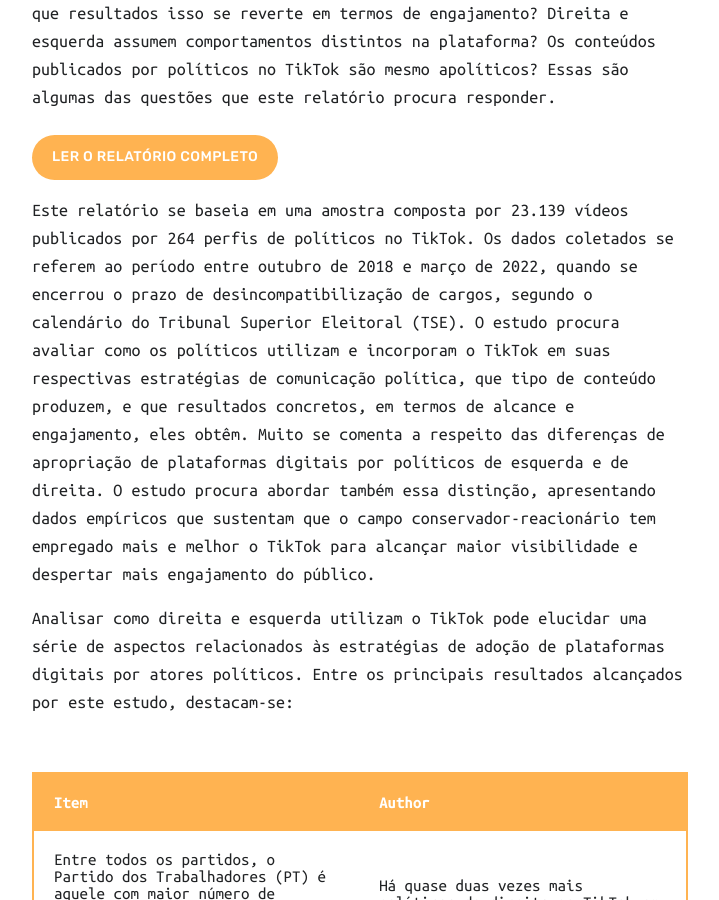
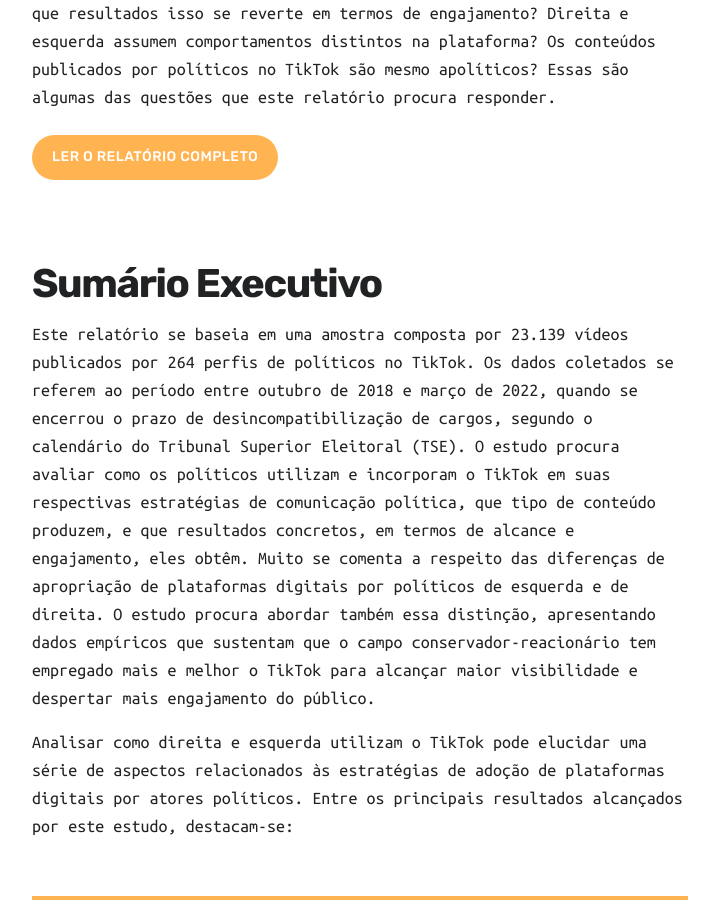
Before and after one commit to coLAB-UFF/ddoslab, a Jekyll site: the page built from _projects/2022-07-01-demo-project.md, in a window 1280 px wide and 900 px high, scrolled down 1771 px. Shown: the whole window, without its empty margins (38-757 px from the left). Built offline with Jekyll 4.4.1, drawn with Linux system fonts in a browser that asks for light colours; nearby versions of some CDN libraries.

Commit message:
Update 2022-07-01-demo-project.md

```diff
--- a/_projects/2022-07-01-demo-project.md
+++ b/_projects/2022-07-01-demo-project.md
@@ -13,7 +13,7 @@
   - data_tiktok_report5.jpg
 ---
 
-[![DOI:10.56465/ddoslab.2022.001](http://img.shields.io/badge/DOI-10.56465/ddoslab.2022.001-FFB351.svg)](https://dx.doi.org/10.56465/ddoslab.2022.001)
+[![DOI:10.56465/ddoslab.2022.001](http://img.shields.io/badge/DOI-10.56465/ddoslab.2022.001-FFB351.svg height="20")](https://dx.doi.org/10.56465/ddoslab.2022.001)
 
 ![](/images/data_tiktok_report.jpg)
 
@@ -21,11 +21,13 @@
 
 <a href="https://dx.doi.org/10.56465/ddoslab.2022.001" class="button--fill">Ler o relatório completo</a>
 
+### Sumário Executivo
+
 Este relatório se baseia em uma amostra composta por 23.139 vídeos publicados por 264 perfis de políticos no TikTok. Os dados coletados se referem ao período entre outubro de 2018 e março de 2022, quando se encerrou o prazo de desincompatibilização de cargos, segundo o calendário do Tribunal Superior Eleitoral (TSE). O estudo procura avaliar como os políticos utilizam e incorporam o TikTok em suas respectivas estratégias de comunicação política, que tipo de conteúdo produzem, e que resultados concretos, em termos de alcance e engajamento, eles obtêm. Muito se comenta a respeito das diferenças de apropriação de plataformas digitais por políticos de esquerda e de direita. O estudo procura abordar também essa distinção, apresentando dados empíricos que sustentam que o campo conservador-reacionário tem empregado mais e melhor o TikTok para alcançar maior visibilidade e despertar mais engajamento do público.
 
 Analisar como direita e esquerda utilizam o TikTok pode elucidar uma série de aspectos relacionados às estratégias de adoção de plataformas digitais por atores políticos. Entre os principais resultados alcançados por este estudo, destacam-se:
 
-| Item                 | Author        |
+|                  |         |
 |----------------------|---------------|
 | Entre todos os partidos, o Partido dos Trabalhadores (PT) é aquele com maior número de políticos com contas no TikTok. Entretanto, há menos partidos de esquerda do que de direita com políticos presentes no TikTok    | Há quase duas vezes mais políticos de direita no TikTok em relação ao número de políticos de esquerda |
 | Políticos de esquerda tendem a publicar menos no TikTok do que políticos de centro e de direita   | Considerando apenas o Legislativo Federal, os políticos de direita são 57,5%, contra 34,3% de esquerda |
```
